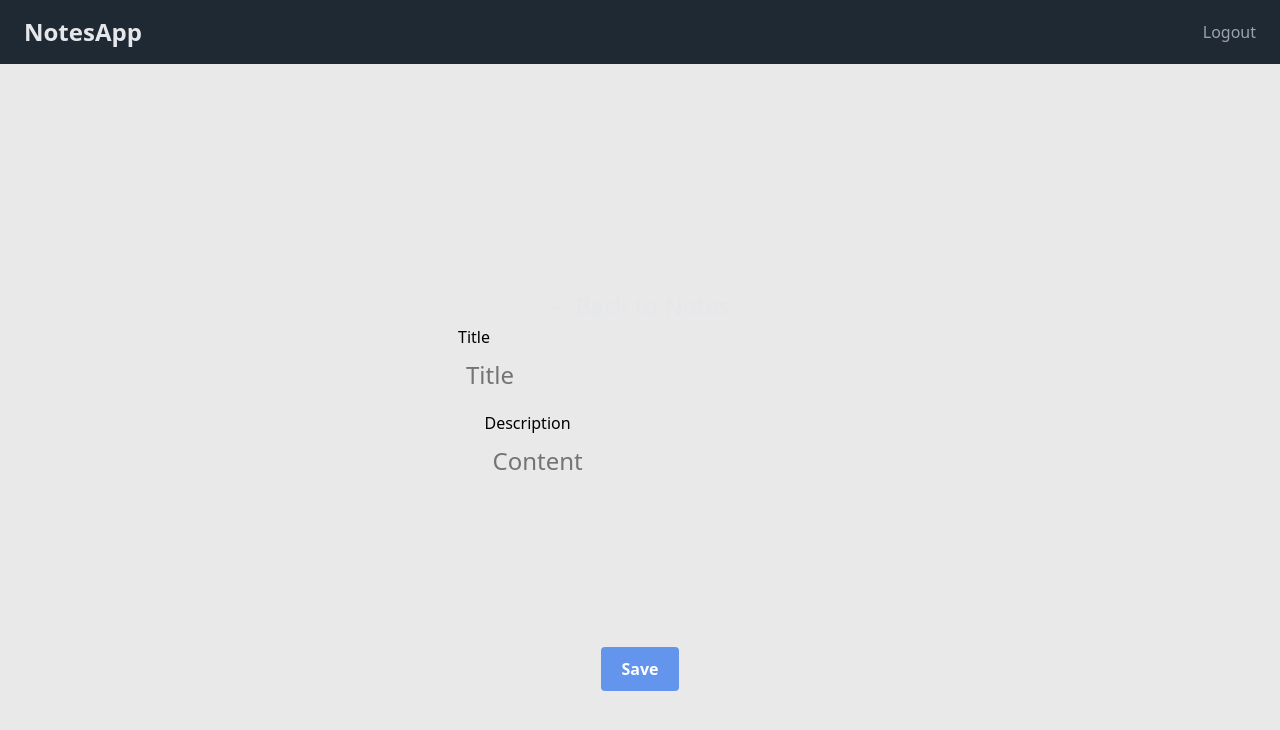
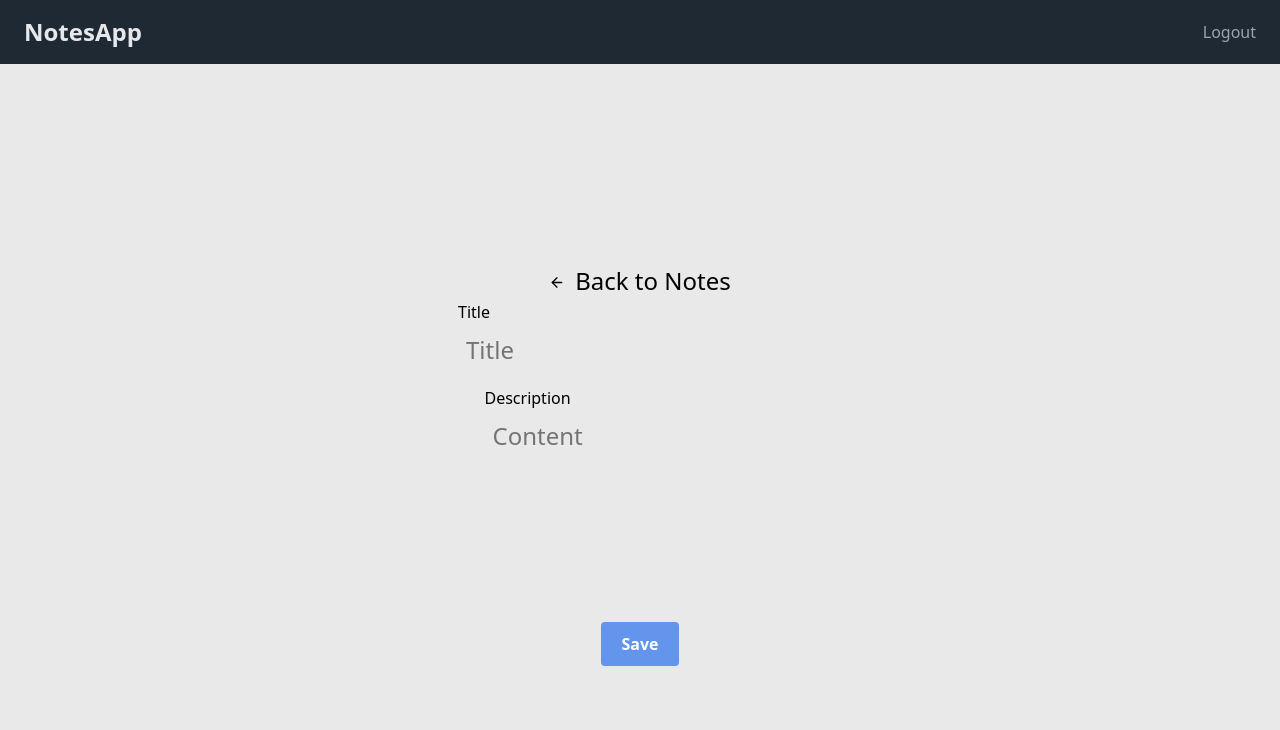
Before and after one commit to donald-hub/notes-app-frontend, a React (Vite) app: page /create in a window 1280 px wide. Shown: the top 730 px of the page. Built offline with nearby package versions, Linux system fonts and the light colour scheme; sample sign-in values are in the browser's storage; the HTML template or start-up script is replaced by a standard one.

Commit message:
styling createPage page

```diff
--- a/src/pages/createPage.module.css
+++ b/src/pages/createPage.module.css
@@ -11,7 +11,7 @@
     display: flex;
     align-items: center;
     justify-content: center;
-    padding-top: 50px;
+    color: black;
 }
 .backIcon{
     width: 16px;
```
